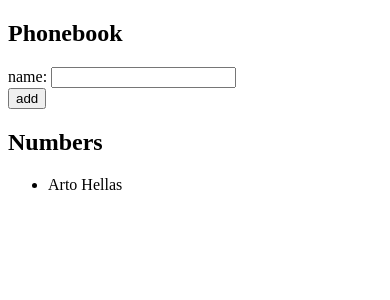
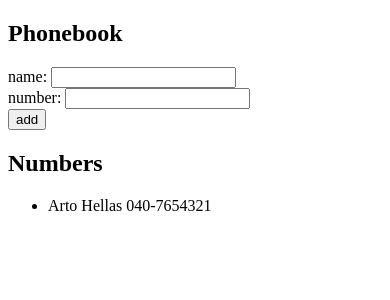
Before and after one commit to irekf/fullstackopen, a React (Vite) app in the folder part2/phonebook/: page / in a window 390 px wide. Shown: the top 300 px of the page. Built offline with nearby package versions, Linux system fonts and the light colour scheme.

Commit message:
2.8: The Phonebook Step3

```diff
--- a/part2/phonebook/src/App.jsx
+++ b/part2/phonebook/src/App.jsx
@@ -2,18 +2,29 @@ import { useState } from 'react'
 
 const App = () => {
     const [persons, setPersons] = useState([
-        {id: 0, name: 'Arto Hellas'}
+        {
+            id: 0,
+            name: 'Arto Hellas',
+            number: "040-7654321",
+        }
     ])
     const [newName, setNewName] = useState('')
+    const [newNumber, setNewNumber] = useState('')
 
     const addNumber = (event) => {
         event.preventDefault()
         if (newName.length === 0) {
+            alert(`Enter a name`)
+            return
+        }
+        if (newNumber.length === 0) {
+            alert(`Enter a number`)
             return
         }
         if (!persons.find((element) => element.name === newName)) {
-            setPersons(persons.concat({id: persons.length, name: newName}))
+            setPersons(persons.concat({id: persons.length, name: newName, number: newNumber}))
             setNewName('')
+            setNewNumber('')
         } else {
             alert(`${newName} is already added to phonebook`)
         }
@@ -24,9 +35,10 @@ const App = () => {
             <h2>Phonebook</h2>
             <form onSubmit={addNumber}>
                 <div>
-                    name: <input value={newName} onChange={(e) => {
-                    setNewName(e.target.value)
-                }}/>
+                    name: <input value={newName} onChange={(e) => setNewName(e.target.value)}/>
+                </div>
+                <div>
+                    number: <input value={newNumber} onChange={(e) => setNewNumber(e.target.value)}/>
                 </div>
                 <div>
                     <button type="submit">add</button>
@@ -35,7 +47,7 @@ const App = () => {
             <h2>Numbers</h2>
             <ul>
                 {persons.map((person) =>
-                    <li key={person.id}>{person.name}</li>
+                    <li key={person.id}>{person.name} {person.number}</li>
                 )}
             </ul>
         </div>
```
